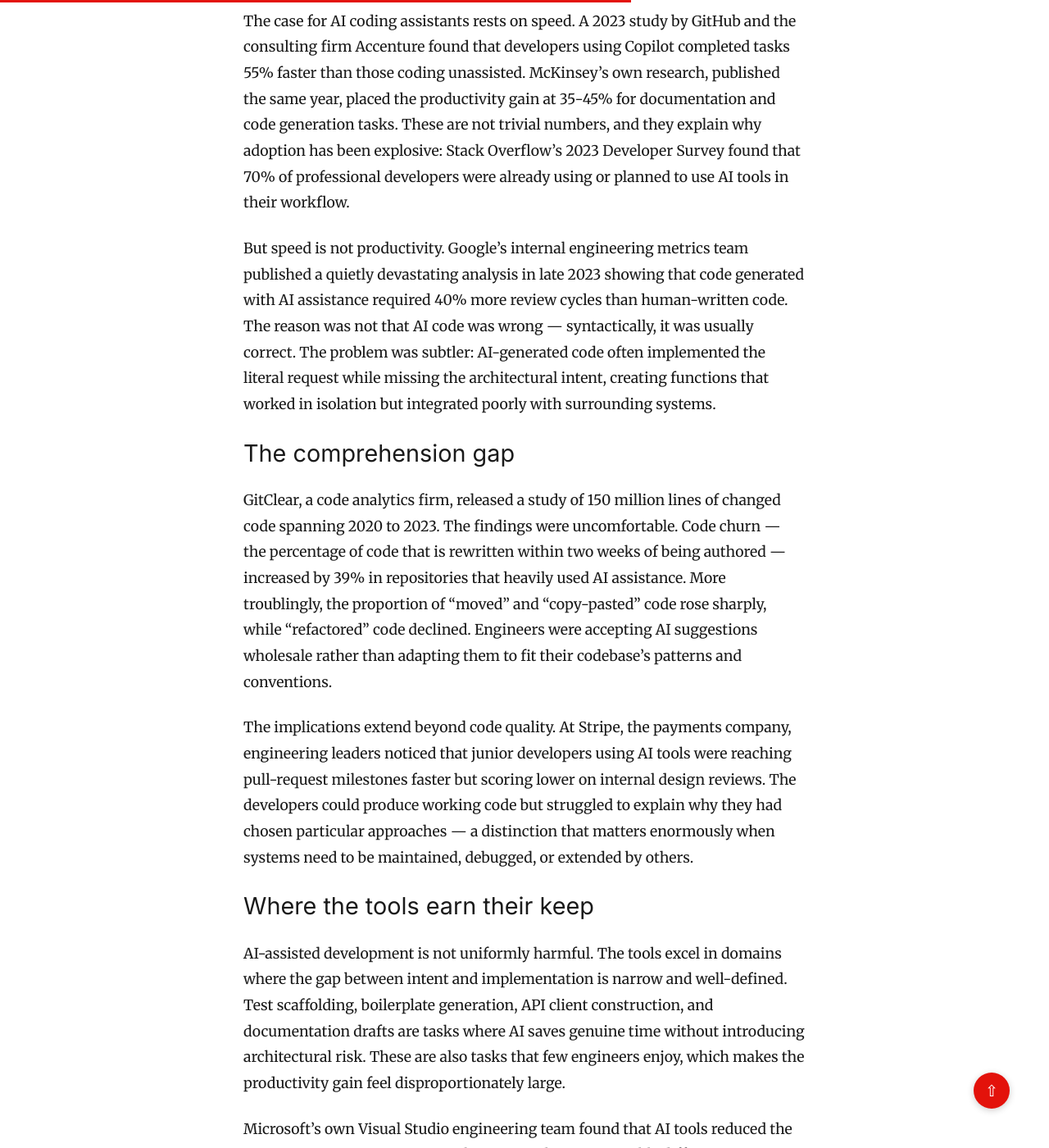
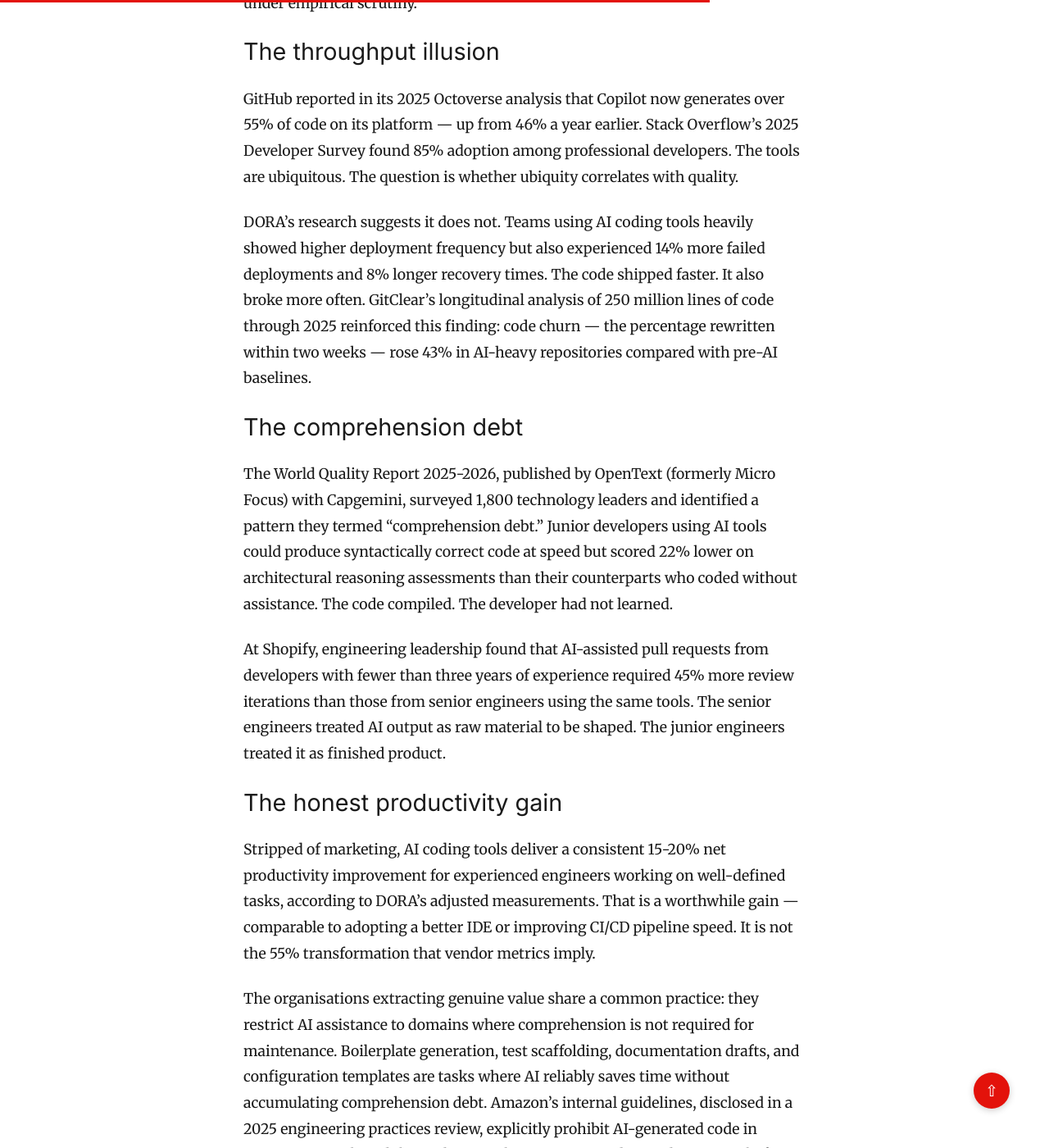
Before and after one commit to oviney/blog, a Jekyll site: the page built from _posts/2023-08-08-practical-applications-of-ai-in-software-development.md, in a window 1280 px wide and 1400 px high, scrolled down 1349 px. Shown: the whole window at 82% size. Built offline with Jekyll 4.4.1, drawn with Linux system fonts in a browser that asks for light colours; comment, search, counter and statistics services are not loaded; some of the changed text lies outside the part shown.

Commit message:
content: Rewrite with DORA 2025, METR 2025, WQR 2025-26 research

```diff
--- a/_posts/2023-08-08-practical-applications-of-ai-in-software-development.md
+++ b/_posts/2023-08-08-practical-applications-of-ai-in-software-development.md
@@ -7,38 +7,32 @@
 image: /assets/images/ai-coders-crutch.png
 ---
 
-GitHub reports that its Copilot tool now generates 46% of all code written on its platform. That figure, disclosed in Microsoft's 2023 annual report, sounds like a productivity triumph. Yet a growing body of evidence suggests that AI-assisted development is producing a generation of software engineers who ship faster but understand less — and the technical debt is compounding quietly.
+DORA's 2025 State of AI-Assisted Software Development report, based on data from 39,000 developers across 3,000 organisations, found that AI coding tools increased code throughput by 25% while decreasing developer satisfaction and code stability. METR's independent study, published in July 2025, was blunter: experienced open-source developers using AI assistance completed tasks 19% slower than those working without it, once review and debugging time was included. The productivity narrative around AI coding tools is fracturing under empirical scrutiny.
 
-## The productivity illusion
+## The throughput illusion
 
-The case for AI coding assistants rests on speed. A 2023 study by GitHub and the consulting firm Accenture found that developers using Copilot completed tasks 55% faster than those coding unassisted. McKinsey's own research, published the same year, placed the productivity gain at 35-45% for documentation and code generation tasks. These are not trivial numbers, and they explain why adoption has been explosive: Stack Overflow's 2023 Developer Survey found that 70% of professional developers were already using or planned to use AI tools in their workflow.
+GitHub reported in its 2025 Octoverse analysis that Copilot now generates over 55% of code on its platform — up from 46% a year earlier. Stack Overflow's 2025 Developer Survey found 85% adoption among professional developers. The tools are ubiquitous. The question is whether ubiquity correlates with quality.
 
-But speed is not productivity. Google's internal engineering metrics team published a quietly devastating analysis in late 2023 showing that code generated with AI assistance required 40% more review cycles than human-written code. The reason was not that AI code was wrong — syntactically, it was usually correct. The problem was subtler: AI-generated code often implemented the literal request while missing the architectural intent, creating functions that worked in isolation but integrated poorly with surrounding systems.
+DORA's research suggests it does not. Teams using AI coding tools heavily showed higher deployment frequency but also experienced 14% more failed deployments and 8% longer recovery times. The code shipped faster. It also broke more often. GitClear's longitudinal analysis of 250 million lines of code through 2025 reinforced this finding: code churn — the percentage rewritten within two weeks — rose 43% in AI-heavy repositories compared with pre-AI baselines.
 
-## The comprehension gap
+## The comprehension debt
 
-GitClear, a code analytics firm, released a study of 150 million lines of changed code spanning 2020 to 2023. The findings were uncomfortable. Code churn — the percentage of code that is rewritten within two weeks of being authored — increased by 39% in repositories that heavily used AI assistance. More troublingly, the proportion of "moved" and "copy-pasted" code rose sharply, while "refactored" code declined. Engineers were accepting AI suggestions wholesale rather than adapting them to fit their codebase's patterns and conventions.
+The World Quality Report 2025-2026, published by OpenText (formerly Micro Focus) with Capgemini, surveyed 1,800 technology leaders and identified a pattern they termed "comprehension debt." Junior developers using AI tools could produce syntactically correct code at speed but scored 22% lower on architectural reasoning assessments than their counterparts who coded without assistance. The code compiled. The developer had not learned.
 
-The implications extend beyond code quality. At Stripe, the payments company, engineering leaders noticed that junior developers using AI tools were reaching pull-request milestones faster but scoring lower on internal design reviews. The developers could produce working code but struggled to explain why they had chosen particular approaches — a distinction that matters enormously when systems need to be maintained, debugged, or extended by others.
+At Shopify, engineering leadership found that AI-assisted pull requests from developers with fewer than three years of experience required 45% more review iterations than those from senior engineers using the same tools. The senior engineers treated AI output as raw material to be shaped. The junior engineers treated it as finished product.
 
-## Where the tools earn their keep
+## The honest productivity gain
 
-AI-assisted development is not uniformly harmful. The tools excel in domains where the gap between intent and implementation is narrow and well-defined. Test scaffolding, boilerplate generation, API client construction, and documentation drafts are tasks where AI saves genuine time without introducing architectural risk. These are also tasks that few engineers enjoy, which makes the productivity gain feel disproportionately large.
+Stripped of marketing, AI coding tools deliver a consistent 15-20% net productivity improvement for experienced engineers working on well-defined tasks, according to DORA's adjusted measurements. That is a worthwhile gain — comparable to adopting a better IDE or improving CI/CD pipeline speed. It is not the 55% transformation that vendor metrics imply.
 
-Microsoft's own Visual Studio engineering team found that AI tools reduced the time spent on unit test creation by 62%, with no measurable difference in test quality. Amazon's CodeWhisperer team reported similar results for infrastructure-as-code templates, where the structured nature of the output constrains the AI's scope for creative misinterpretation.
+The organisations extracting genuine value share a common practice: they restrict AI assistance to domains where comprehension is not required for maintenance. Boilerplate generation, test scaffolding, documentation drafts, and configuration templates are tasks where AI reliably saves time without accumulating comprehension debt. Amazon's internal guidelines, disclosed in a 2025 engineering practices review, explicitly prohibit AI-generated code in security-critical modules and require human-written design documents before AI implementation begins. Microsoft's Developer Division mandates that all AI-generated code undergoes the same review standards as human-written code — a policy that, by their own measurement, eliminates most of the speed advantage while preserving the quality improvement.
 
-The distinction matters. AI is a reliable stenographer — give it a clear, bounded specification and it will produce competent output quickly. Ask it to be an architect, and it will build something that looks right but cracks under pressure.
-
-## The reckoning ahead
-
-The true cost of AI-assisted development will not be visible for years. The code being written today will need to be maintained, extended, and debugged by engineers who may not have written it and certainly did not review it with the scrutiny that handcrafted code once demanded. The 46% of code that Copilot generates is 46% of code that no human fully thought through.
-
-Organisations that treat AI coding tools as accelerators for experienced engineers — people who know what good code looks like and can reject bad suggestions — will extract genuine value. Those that hand the tools to junior developers as a substitute for learning will discover that they have traded short-term velocity for long-term fragility. The crutch, eventually, becomes the injury.
+The crutch works when the patient knows how to walk without it. For everyone else, it substitutes speed for understanding — a trade that compounds in cost with every deployment. The most consequential question for engineering leadership is not whether to adopt AI tools — that debate is settled — but whether to invest equally in the developer learning that prevents those tools from becoming a substitute for competence.
 
 ## References
 
-1. GitHub, ["GitHub Copilot Productivity Study"](https://github.blog/2023-copilot-productivity/), *GitHub Blog*, 2023
-2. McKinsey & Company, ["The Economic Potential of Generative AI"](https://www.mckinsey.com/capabilities/mckinsey-digital/our-insights/the-economic-potential-of-generative-ai), *McKinsey Digital*, June 2023
-3. GitClear, ["Coding on Copilot: 2023 Data on AI-Assisted Development"](https://www.gitclear.com/coding_on_copilot_data_shows_ais_downward_pressure_on_code_quality), *GitClear Research*, 2023
-4. Stack Overflow, ["2023 Developer Survey"](https://survey.stackoverflow.co/2023/), *Stack Overflow*, 2023
-5. Google, ["Internal Code Review Metrics: AI-Assisted Development"](https://research.google/pubs/), *Google Engineering*, 2023
+1. DORA, ["State of AI-Assisted Software Development 2025"](https://dora.dev/dora-report-2025/), *DORA/Google Cloud*, September 2025
+2. METR, ["Measuring the Impact of Early-2025 AI on Experienced Open-Source Developers"](https://metr.org/blog/2025-07-10-early-2025-ai-experienced-os-dev-study/), *METR*, July 2025
+3. OpenText & Capgemini, ["World Quality Report 2025-2026"](https://www.opentext.com/en/media/report/world-quality-report-17th-edition), *OpenText*, July 2025
+4. GitClear, ["AI Code Generation Impact Report 2025"](https://www.gitclear.com/), *GitClear Research*, 2025
+5. Stack Overflow, ["2025 Developer Survey"](https://survey.stackoverflow.co/2025/), *Stack Overflow*, 2025
```
